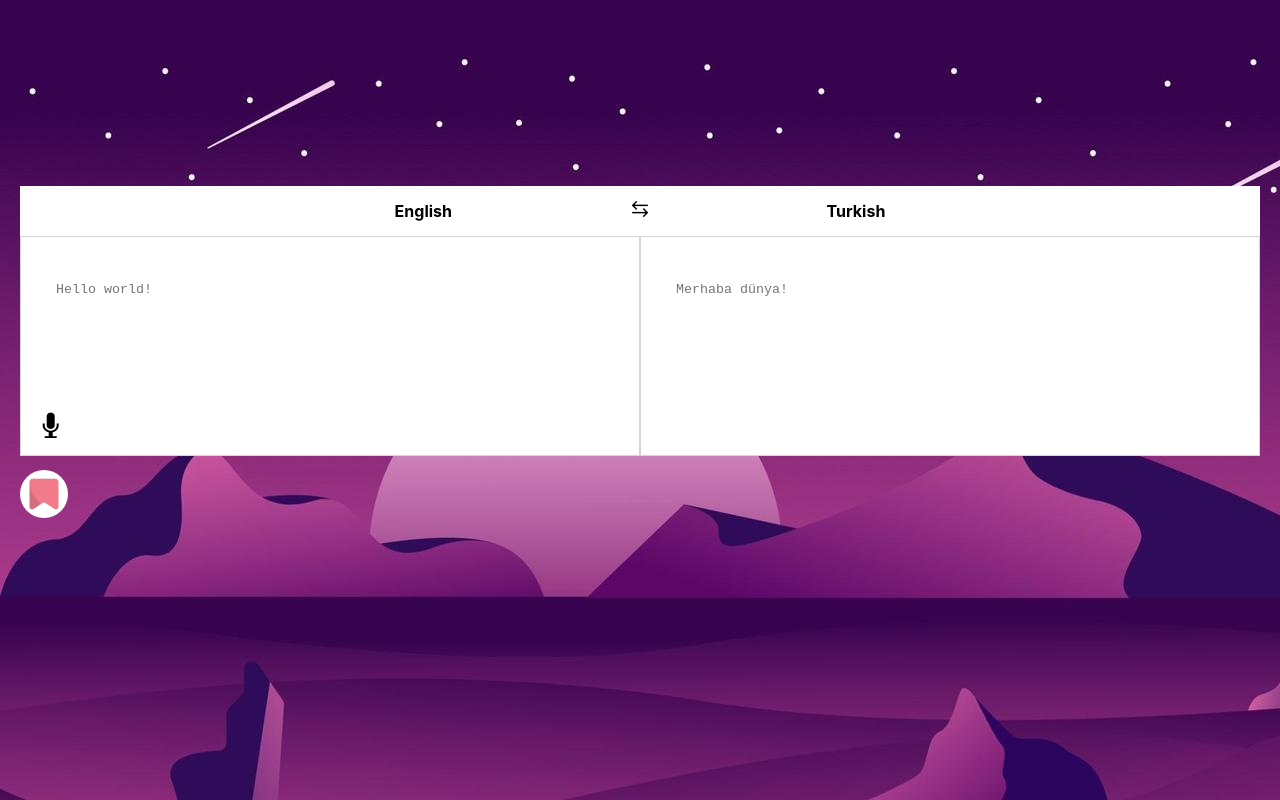
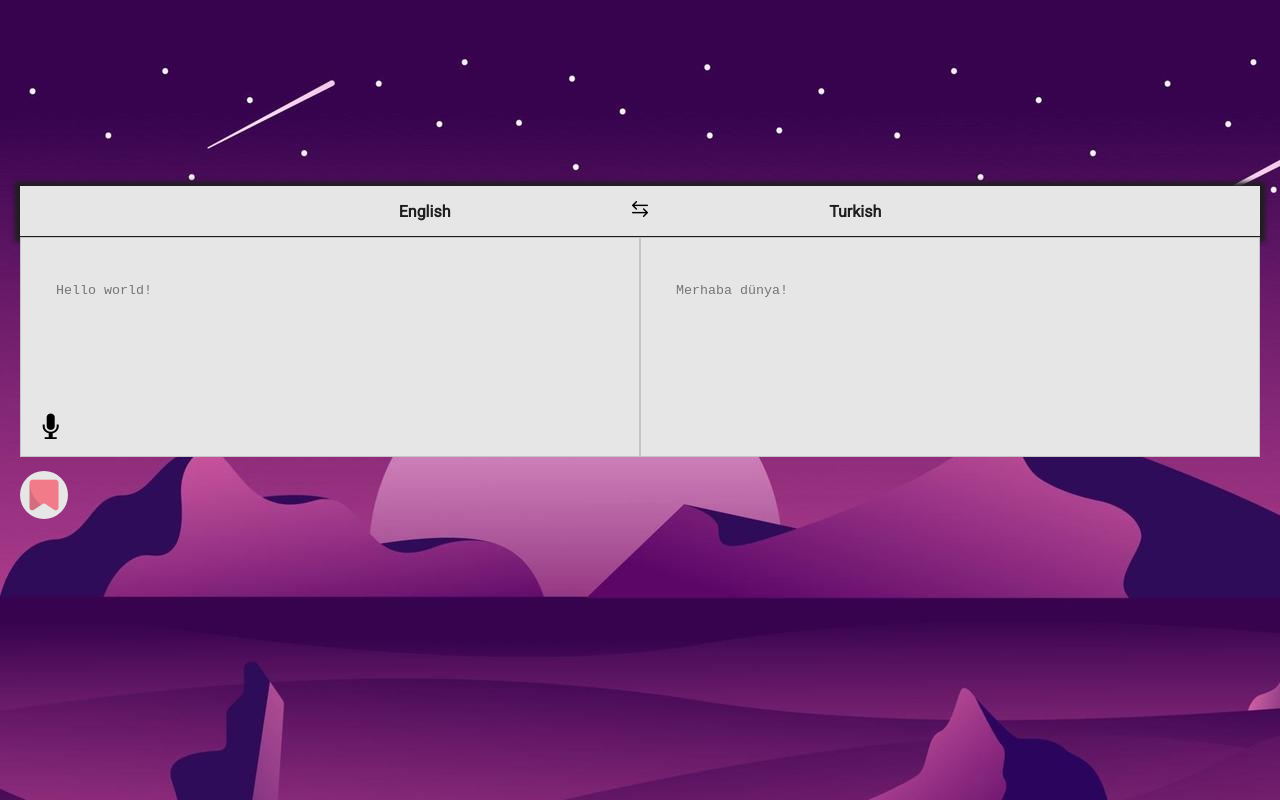
Before and after one commit to mertohancan/lokalizasyon, a React (Create React App) app: page / in a window 1280 px wide. Built offline with nearby package versions, Linux system fonts and the light colour scheme.

Commit message:
Change color & fonts

```diff
--- a/public/index.html
+++ b/public/index.html
@@ -15,6 +15,9 @@
       user's mobile device or desktop. See https://developers.google.com/web/fundamentals/web-app-manifest/
     -->
     <link rel="manifest" href="%PUBLIC_URL%/manifest.json" />
+    <link rel="preconnect" href="https://fonts.googleapis.com">
+    <link rel="preconnect" href="https://fonts.gstatic.com" crossorigin>
+    <link href="https://fonts.googleapis.com/css2?family=Roboto&display=swap" rel="stylesheet">
     <!--
       Notice the use of %PUBLIC_URL% in the tags above.
       It will be replaced with the URL of the `public` folder during the build.
--- /dev/null
+++ b/src/common/variables.scss
@@ -0,0 +1,2 @@
+$primaryColor: #E6E6E6;
+$secondaryColor: #1e1e1e;
--- a/src/components/aside/Aside.scss
+++ b/src/components/aside/Aside.scss
@@ -1,3 +1,5 @@
+
+ @import "../../common/variables.scss";
 
  .aside-container {
     position: fixed;
@@ -9,8 +11,9 @@
     width: 432px;
     height: 100%;
     box-shadow: 0 0 6px 0 rgba(219, 224, 230, 0.6), 0 10px 24px 0 rgba(219, 224, 230, 0.7);
-    background-color:#fcfcfc;
-    color: black;
+    background-color:$primaryColor;
+    opacity: 0.99;
+    color: $secondaryColor;
     padding: 10px;
 
     @media screen and (max-width: 600px) {
--- a/src/components/text-area/TextArea.scss
+++ b/src/components/text-area/TextArea.scss
@@ -1,7 +1,4 @@
-$primaryColor: #292a2c;
-$secondaryColor: #fff;
-$tomato: #e2231b;
-$black10: rgba(58, 58, 58, 0.1);
+@import "../../common/variables.scss";
 
 $text-height: 220px;
 
@@ -15,12 +12,12 @@ $text-height: 220px;
     box-sizing: border-box;
     width: 100%;
     min-height: $text-height;
+    background-color: $primaryColor;
     padding: 45px 50px 0px 35px;
-
     resize: none;
     outline: none;
     border-color: rgba(118, 118, 118, 0.3);
     &:disabled {
-        background-color: white;
+        background-color: $primaryColor;
     }
 }
--- a/src/components/translate/Translate.scss
+++ b/src/components/translate/Translate.scss
@@ -1,15 +1,20 @@
+@import "../../common/variables.scss";
+
 .translate-container {
     margin-top: 15%;
+    opacity: 1;
    }
 
    .translate-header {
-       background-color: white;
-       color: black;
+       background-color: $primaryColor;
+       color: $secondaryColor;
        width: 100%;
        height: 50px;
        display: flex;
        justify-content: space-evenly;
        align-items: center;
+       box-shadow: 0px 1px 5px 5px $secondaryColor;
+       margin-bottom: 1px;
 
    }
 
@@ -57,7 +62,7 @@
       width: 48px;
       height: 48px;
       border-radius: 48px;
-      background: white;
+      background: $primaryColor;
       align-items: center;
       display: flex;
       justify-content: center;
--- a/src/index.scss
+++ b/src/index.scss
@@ -1,8 +1,6 @@
 body {
   margin: 0;
-  font-family: -apple-system, BlinkMacSystemFont, 'Segoe UI', 'Roboto', 'Oxygen',
-    'Ubuntu', 'Cantarell', 'Fira Sans', 'Droid Sans', 'Helvetica Neue',
-    sans-serif;
+  font-family: 'Roboto', sans-serif;
   -webkit-font-smoothing: antialiased;
   -moz-osx-font-smoothing: grayscale;
   color: white;
```
